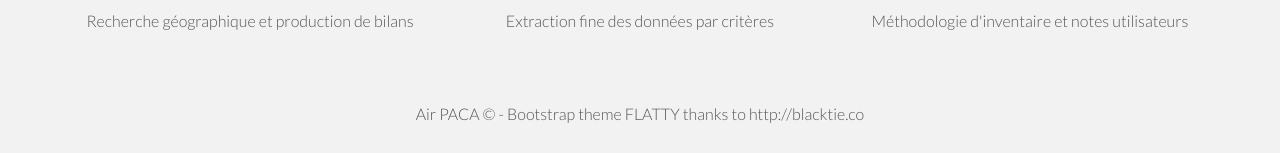
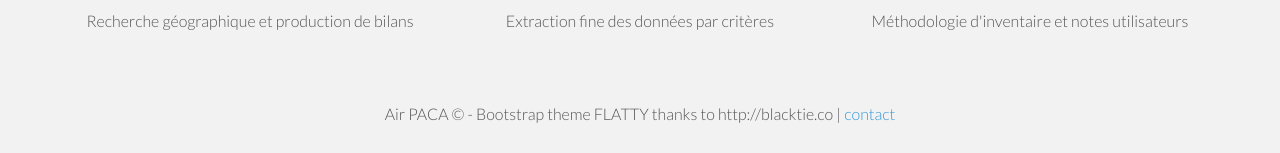
Before and after one commit to airpaca/CIGALE, a PHP site: page / in a window 1280 px wide. Shown: the part 885-1038 px from the top of the page. Run offline with PHP 8.4, Linux system fonts and the light colour scheme.

Commit message:
Accueil - Add contact to footer

```diff
--- a/index.php
+++ b/index.php
@@ -88,7 +88,7 @@
         </div><!-- /container -->
 
         <div class="container">
-            <p class="centered">Air PACA © - Bootstrap theme FLATTY thanks to http://blacktie.co</p>
+            <p class="centered">Air PACA © - Bootstrap theme FLATTY thanks to http://blacktie.co | <a href="methodo.php#contact">contact</a></p>
         </div><!-- /container -->
 
 
```
